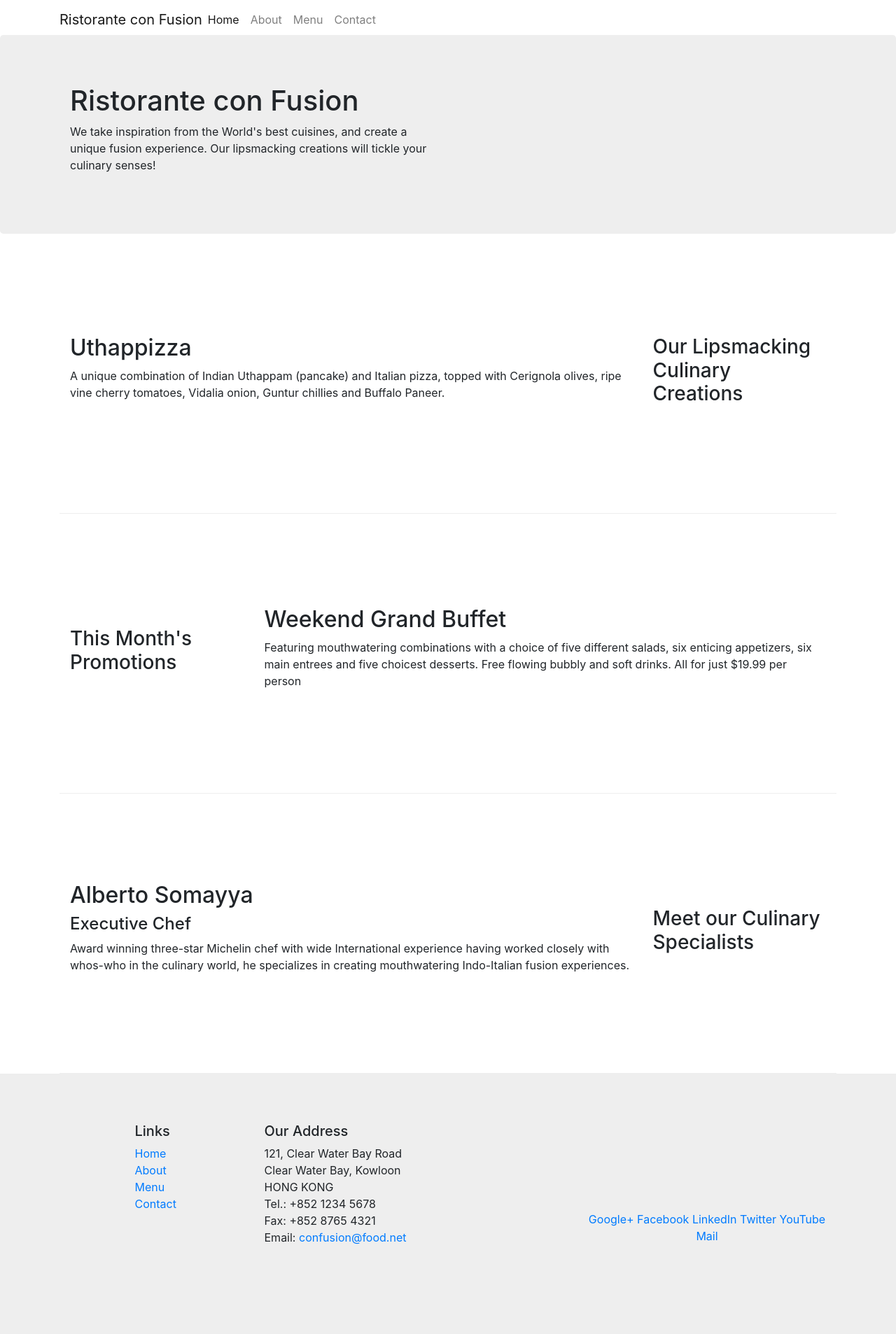
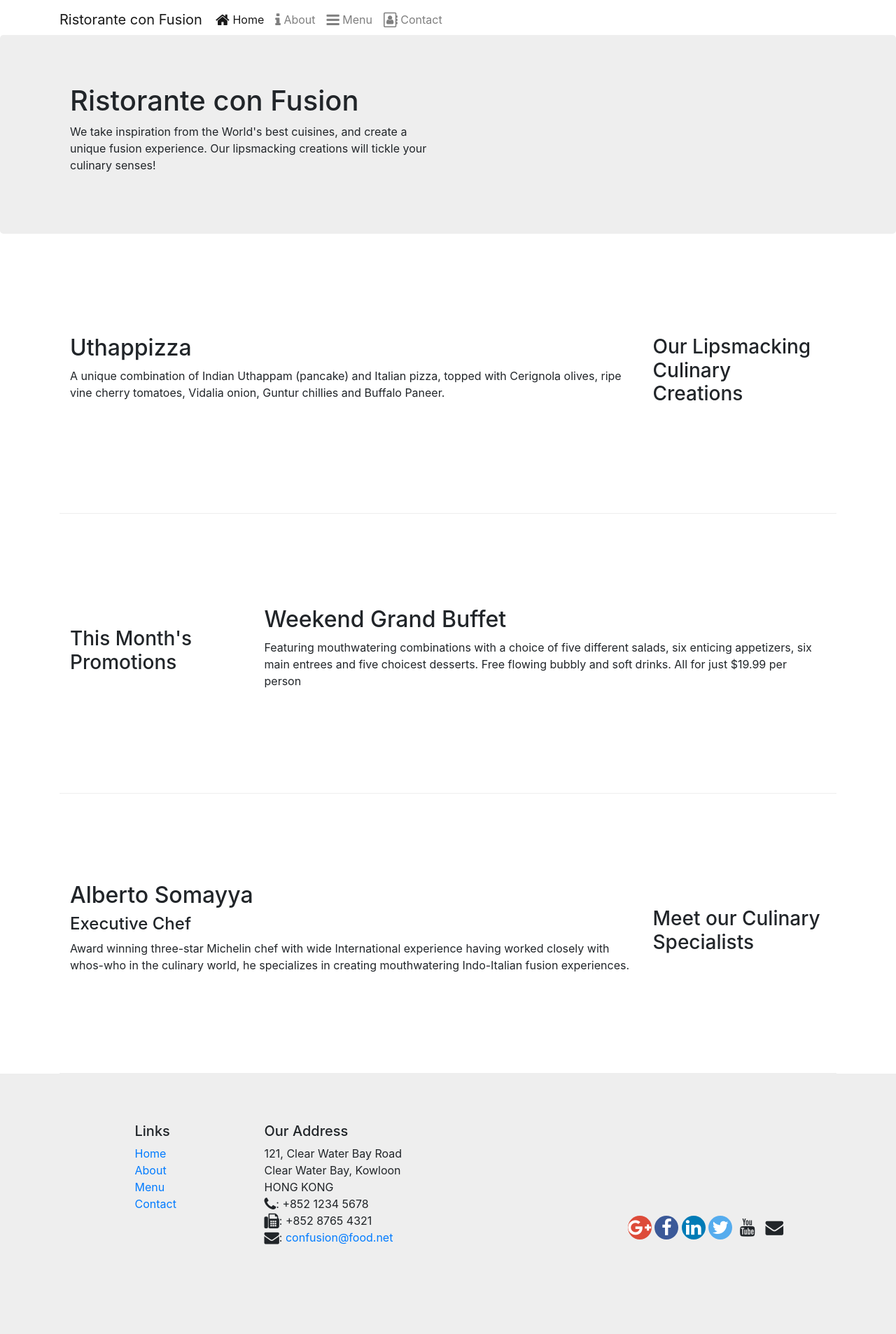
Before and after one commit to vanessaaleung/ristorante-con-fusion-bootstrap, a website: page index.html in a window 1280 px wide. Shown: the top 1906 px of the page at 70% size. Drawn offline with nearby package versions, Linux system fonts and the light colour scheme.

Commit message:
icon-fonts

```diff
--- a/css/styles.css
+++ b/css/styles.css
@@ -37,3 +37,8 @@ body {
 .navbar-light .navbar-toggler {
   border: none;
 }
+
+.btn-social-icon {
+  border: none;
+  border-radius: 20px;
+}
--- a/index.html
+++ b/index.html
@@ -9,6 +9,8 @@
 
     <!-- Bootstrap CSS -->
     <link rel="stylesheet" href="node_modules/bootstrap/dist/css/bootstrap.min.css">
+    <link rel="stylesheet" href="node_modules/font-awesome/css/font-awesome.min.css">
+    <link rel="stylesheet" href="node_modules/bootstrap-social/bootstrap-social.css">
     <link rel="stylesheet" href="css/styles.css">
     <title>Ristorante Con Fusion</title>
 </head>
@@ -19,13 +21,13 @@
             <button class="navbar-toggler" type="button" data-toggle="collapse" data-target="#Navbar">
                 <span class="navbar-toggler-icon"></span>
             </button>
-            <a class="navbar-brand mr-auto" href="#">Ristorante con Fusion</a>
+            <a class="navbar-brand mr-auto" href="#">Ristorante con Fusion&nbsp;&nbsp;</a>
             <div class="collapse navbar-collapse" id="Navbar">
                 <ul class="navbar-nav mr-auto">
-                    <li class="nav-item active"><a class="nav-link" href="#">Home</a></li>
-                    <li class="nav-item"><a class="nav-link" href="./aboutus.html">About</a></li>
-                    <li class="nav-item"><a class="nav-link" href="#">Menu</a></li>
-                    <li class="nav-item"><a class="nav-link" href="#">Contact</a></li>
+                    <li class="nav-item active"><a class="nav-link" href="#"><span class="fa fa-home fa-lg"></span>&nbsp;Home</a></li>
+                    <li class="nav-item"><a class="nav-link" href="./aboutus.html"><span class="fa fa-info fa-lg"></span>&nbsp;About</a></li>
+                    <li class="nav-item"><a class="nav-link" href="#"><span class="fa fa-bars fa-lg"></span>&nbsp;Menu</a></li>
+                    <li class="nav-item"><a class="nav-link" href="#"><span class="fa fa-address-book-o fa-lg"></span>&nbsp;Contact</a></li>
                 </ul>
             </div>
         </div>
@@ -95,19 +97,19 @@
 		              121, Clear Water Bay Road<br>
 		              Clear Water Bay, Kowloon<br>
 		              HONG KONG<br>
-		              Tel.: +852 1234 5678<br>
-		              Fax: +852 8765 4321<br>
-		              Email: <a href="mailto:confusion@food.net">confusion@food.net</a>
+		              <i class="fa fa-phone fa-lg"></i>: +852 1234 5678<br>
+		              <i class="fa fa-fax fa-lg"></i>: +852 8765 4321<br>
+		              <i class="fa fa-envelope fa-lg"></i>: <a href="mailto:confusion@food.net">confusion@food.net</a>
 		           </address>
                 </div>
                 <div class="col-12 col-sm-4 align-self-center">
                     <div class="text-center">
-                        <a href="http://google.com/+">Google+</a>
-                        <a href="http://www.facebook.com/profile.php?id=">Facebook</a>
-                        <a href="http://www.linkedin.com/in/">LinkedIn</a>
-                        <a href="http://twitter.com/">Twitter</a>
-                        <a href="http://youtube.com/">YouTube</a>
-                        <a href="mailto:">Mail</a>
+                        <a class="btn btn-social-icon btn-google" href="http://google.com/+"><i class="fa fa-google-plus fa-lg"></i></a>
+                        <a class="btn btn-social-icon btn-facebook" href="http://www.facebook.com/profile.php?id="><i class="fa fa-facebook fa-lg"></i></a>
+                        <a class="btn btn-social-icon btn-linkedin" href="http://www.linkedin.com/in/"><i class="fa fa-linkedin fa-lg"></i></a>
+                        <a class="btn btn-social-icon btn-twitter" href="http://twitter.com/"><i class="fa fa-twitter fa-lg"></i></a>
+                        <a class="btn btn-social-icon btn-youtube" href="http://youtube.com/"><i class="fa fa-youtube fa-lg"></i></a>
+                        <a class="btn btn-social-icon" href="mailto:"><i class="fa fa-envelope fa-lg"></i></a>
                     </div>
                 </div>
            </div>
--- a/package.json
+++ b/package.json
@@ -15,6 +15,8 @@
   },
   "dependencies": {
     "bootstrap": "^4.5.0",
+    "bootstrap-social": "^5.1.1",
+    "font-awesome": "^4.7.0",
     "jquery": "^3.5.1",
     "popper.js": "^1.16.1"
   }
```
Also changed, not shown: aboutus.html (+15 -13 lines), 1 other file.
